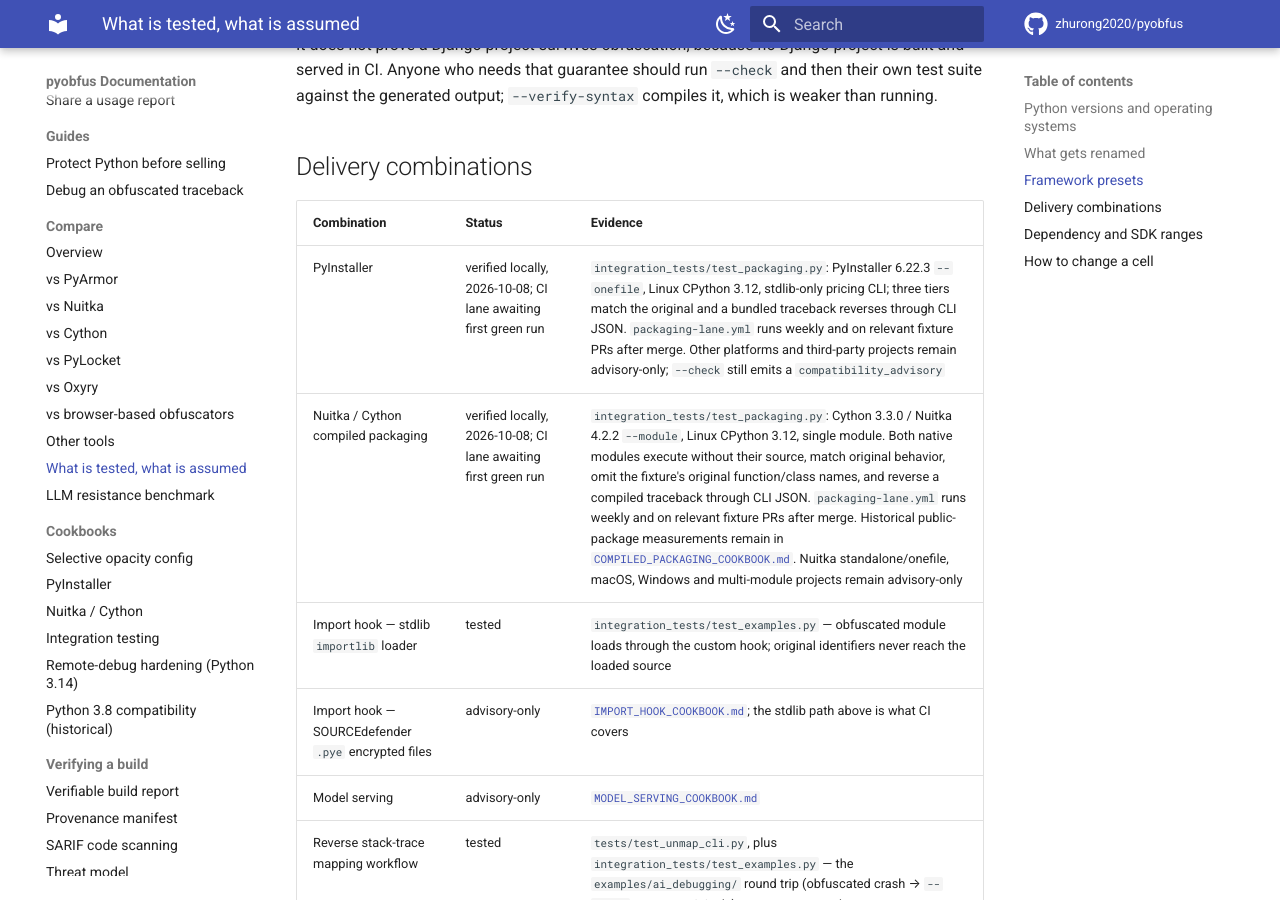
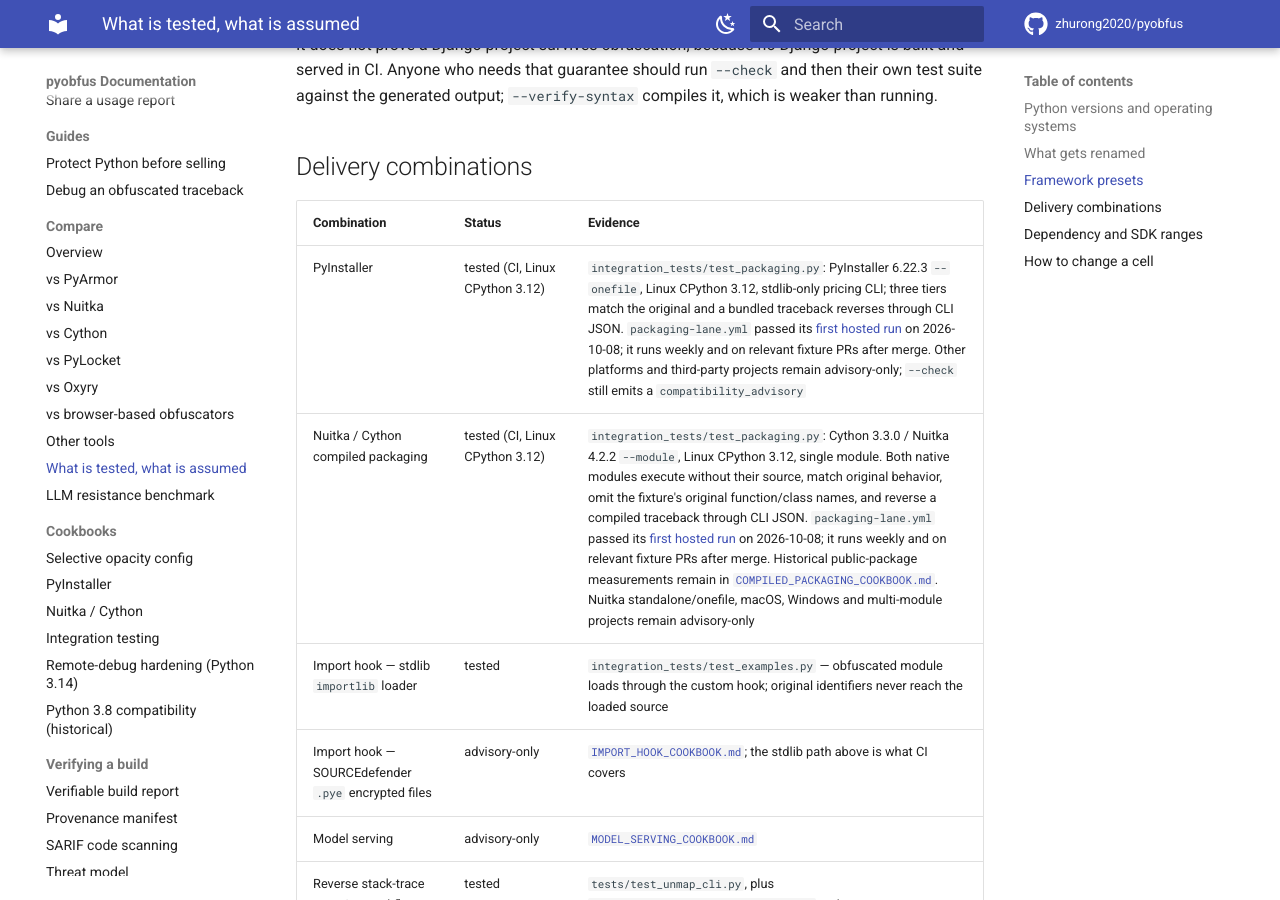
Before and after one commit to zhurong2020/pyobfus, an MkDocs documentation site: the page built from docs/SUPPORT_MATRIX.md, in a window 1280 px wide and 900 px high, scrolled down 3005 px. Built offline with MkDocs 1.6.1 and Material for MkDocs 9.7.7, drawn with Linux system fonts in a browser that asks for light colours; comment, search, counter and statistics services are not loaded.

Commit message:
docs: record successful hosted packaging evidence

```diff
--- a/docs/SUPPORT_MATRIX.md
+++ b/docs/SUPPORT_MATRIX.md
@@ -66,8 +66,8 @@
 
 | Combination | Status | Evidence |
 |---|---|---|
-| PyInstaller | verified locally, 2026-10-08; CI lane awaiting first green run | `integration_tests/test_packaging.py`: PyInstaller 6.22.3 `--onefile`, Linux CPython 3.12, stdlib-only pricing CLI; three tiers match the original and a bundled traceback reverses through CLI JSON. `packaging-lane.yml` runs weekly and on relevant fixture PRs after merge. Other platforms and third-party projects remain advisory-only; `--check` still emits a `compatibility_advisory` |
-| Nuitka / Cython compiled packaging | verified locally, 2026-10-08; CI lane awaiting first green run | `integration_tests/test_packaging.py`: Cython 3.3.0 / Nuitka 4.2.2 `--module`, Linux CPython 3.12, single module. Both native modules execute without their source, match original behavior, omit the fixture's original function/class names, and reverse a compiled traceback through CLI JSON. `packaging-lane.yml` runs weekly and on relevant fixture PRs after merge. Historical public-package measurements remain in [`COMPILED_PACKAGING_COOKBOOK.md`](COMPILED_PACKAGING_COOKBOOK.md). Nuitka standalone/onefile, macOS, Windows and multi-module projects remain advisory-only |
+| PyInstaller | tested (CI, Linux CPython 3.12) | `integration_tests/test_packaging.py`: PyInstaller 6.22.3 `--onefile`, Linux CPython 3.12, stdlib-only pricing CLI; three tiers match the original and a bundled traceback reverses through CLI JSON. `packaging-lane.yml` passed its [first hosted run](https://github.com/zhurong2020/pyobfus/actions/runs/37690761303) on 2026-10-08; it runs weekly and on relevant fixture PRs after merge. Other platforms and third-party projects remain advisory-only; `--check` still emits a `compatibility_advisory` |
+| Nuitka / Cython compiled packaging | tested (CI, Linux CPython 3.12) | `integration_tests/test_packaging.py`: Cython 3.3.0 / Nuitka 4.2.2 `--module`, Linux CPython 3.12, single module. Both native modules execute without their source, match original behavior, omit the fixture's original function/class names, and reverse a compiled traceback through CLI JSON. `packaging-lane.yml` passed its [first hosted run](https://github.com/zhurong2020/pyobfus/actions/runs/37690761303) on 2026-10-08; it runs weekly and on relevant fixture PRs after merge. Historical public-package measurements remain in [`COMPILED_PACKAGING_COOKBOOK.md`](COMPILED_PACKAGING_COOKBOOK.md). Nuitka standalone/onefile, macOS, Windows and multi-module projects remain advisory-only |
 | Import hook — stdlib `importlib` loader | tested | `integration_tests/test_examples.py` — obfuscated module loads through the custom hook; original identifiers never reach the loaded source |
 | Import hook — SOURCEdefender `.pye` encrypted files | advisory-only | [`IMPORT_HOOK_COOKBOOK.md`](IMPORT_HOOK_COOKBOOK.md); the stdlib path above is what CI covers |
 | Model serving | advisory-only | [`MODEL_SERVING_COOKBOOK.md`](MODEL_SERVING_COOKBOOK.md) |
```
Also changed, not shown: docs/COMPILED_PACKAGING_COOKBOOK.md (+1 -1 lines), docs/CURRENT_PLAN_ZH.md (+1 -1 lines), docs/PYINSTALLER_COOKBOOK.md (+1 -1 lines).
